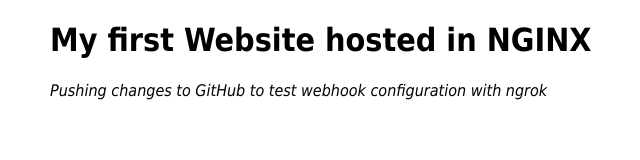
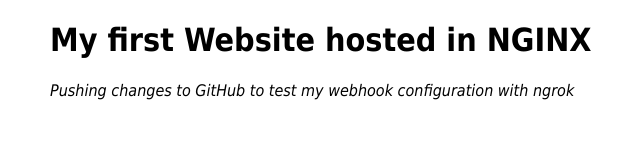
Before and after one commit to JilvinAbraham/basic-ci-cd-pipeline, a plain HTML site: page Simple_CI_CD_Pipeline/Website/index.html in a window 1280 px wide. Shown: the full height of the page, 310-950 px from the left. Drawn offline with Linux system fonts and the light colour scheme.

Commit message:
made few changes on index.html

```diff
--- a/Simple_CI_CD_Pipeline/Website/index.html
+++ b/Simple_CI_CD_Pipeline/Website/index.html
@@ -19,7 +19,7 @@
 <body>
     <h1>My first Website hosted in NGINX</h1>
 
-    <p><em>Pushing changes to GitHub to test webhook configuration with ngrok</em></p>
+    <p><em>Pushing changes to GitHub to test my webhook configuration with ngrok</em></p>
 </body>
 
 </html>
```
